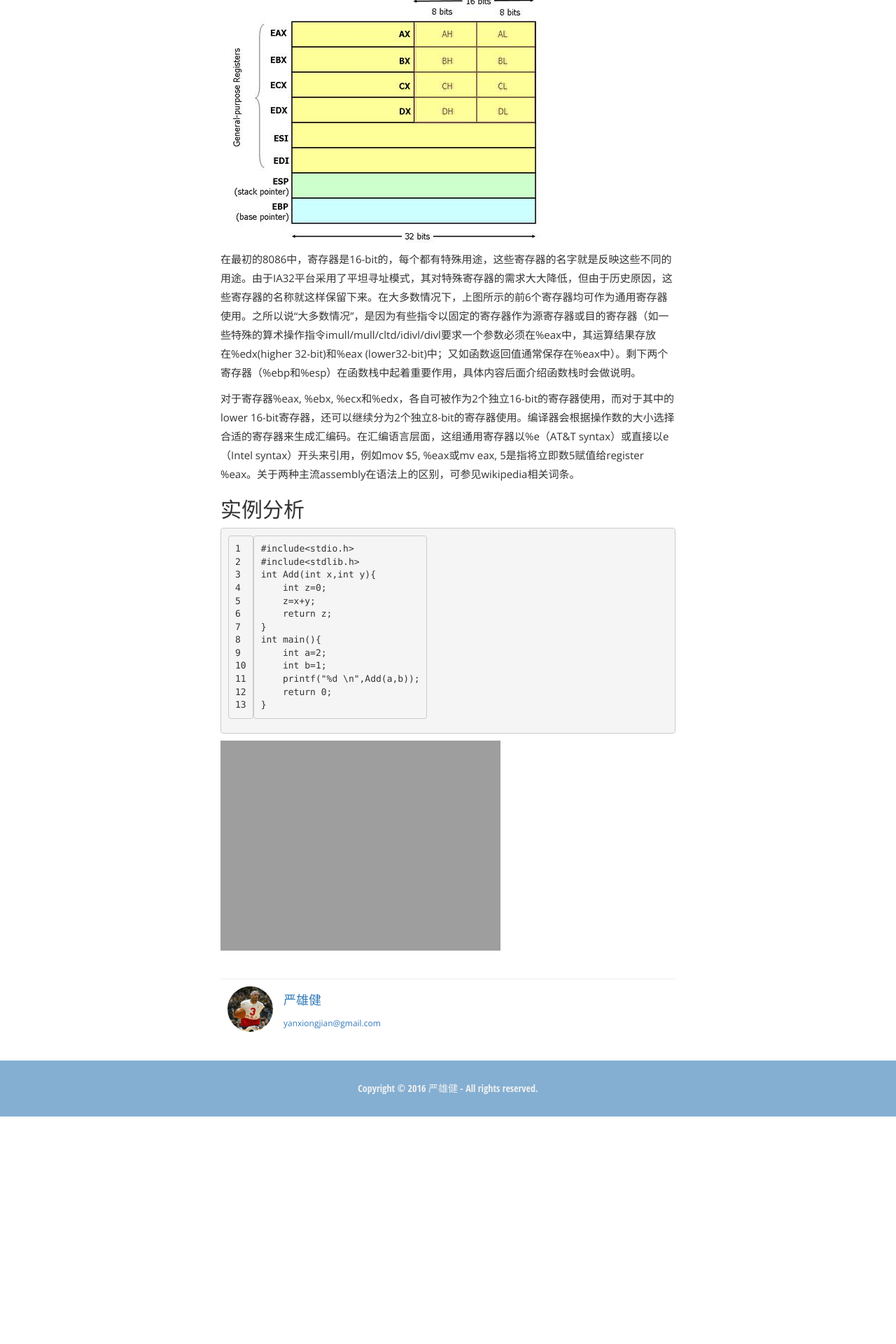
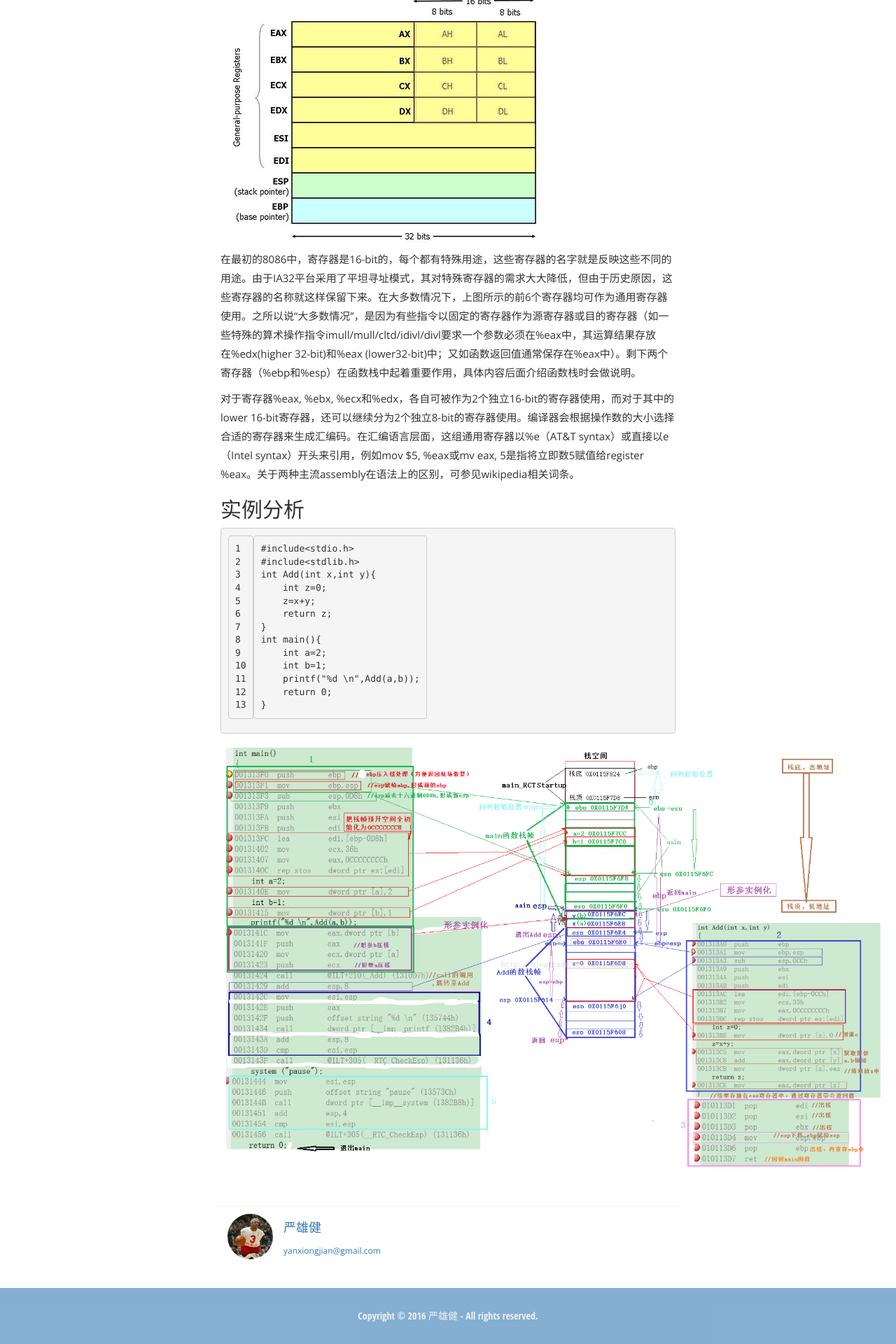
Before and after one commit to HappyMantou/HappyMantou.github.io, a Jekyll site: the page built from _posts/2019-01-08-栈与函数调用.md, in a window 1280 px wide. Shown: the part 2453-4373 px from the top of the page at 70% size. Built offline with Jekyll 4.4.1, drawn with Linux system fonts in a browser that asks for light colours; before the commit the page ends 4048 px from its top, so only the background shows below that.

Commit message:
修改文章

````diff
--- a/_posts/2019-01-08-栈与函数调用.md
+++ b/_posts/2019-01-08-栈与函数调用.md
@@ -88,4 +88,4 @@ int main(){
 }
 ```
 
-![栈帧](/assets/demo/栈帧.png =800)
+![栈帧](/assets/demo/栈帧.png)
````
